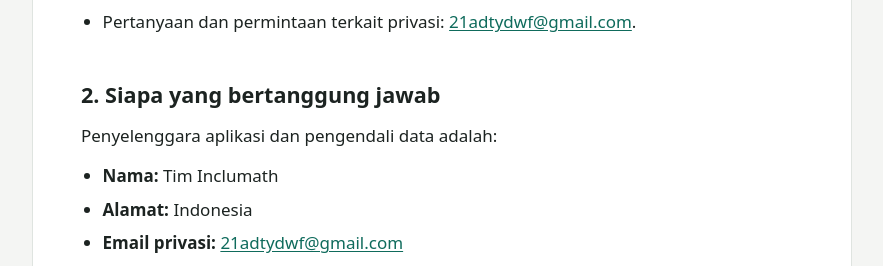
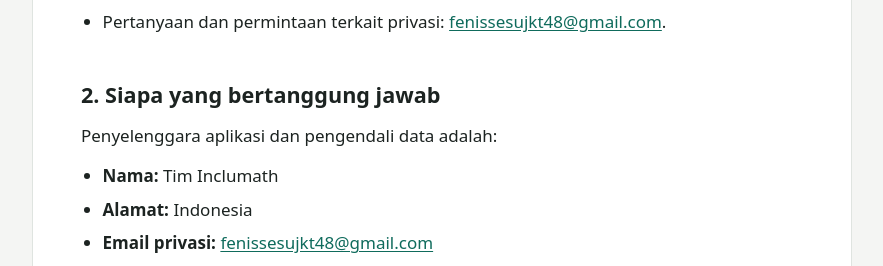
Before and after one commit to devinayeon/inclumath-privacy-policy, a plain HTML site: page index.html in a window 1280 px wide. Shown: the part 1125-1391 px from the top of the page, without its empty margins (198-1081 px from the left). Drawn offline with Linux system fonts and the light colour scheme.

Commit message:
Ganti email kontak privasi

```diff
--- a/index.html
+++ b/index.html
@@ -188,7 +188,7 @@
         <li><strong>ARCore / Google Play Services for AR</strong> (Google) &mdash; data teknis dan diagnostik saat fitur AR berjalan.</li>
       </ul>
     </li>
-    <li>Pertanyaan dan permintaan terkait privasi: <a href="mailto:21adtydwf@gmail.com">21adtydwf@gmail.com</a>.</li>
+    <li>Pertanyaan dan permintaan terkait privasi: <a href="mailto:fenissesujkt48@gmail.com">fenissesujkt48@gmail.com</a>.</li>
   </ul>
 
   <h2 id="pengendali">2. Siapa yang bertanggung jawab</h2>
@@ -196,7 +196,7 @@
   <ul>
     <li><strong>Nama:</strong> Tim Inclumath</li>
     <li><strong>Alamat:</strong> Indonesia</li>
-    <li><strong>Email privasi:</strong> <a href="mailto:21adtydwf@gmail.com">21adtydwf@gmail.com</a></li>
+    <li><strong>Email privasi:</strong> <a href="mailto:fenissesujkt48@gmail.com">fenissesujkt48@gmail.com</a></li>
   </ul>
   <p>Kami tidak memiliki server aplikasi sendiri dan tidak menyimpan basis data pengguna. Karena itu, sebagian besar data yang dijelaskan di bawah ini berada di perangkat Anda atau diproses langsung oleh penyedia komponen pihak ketiga.</p>
 
@@ -335,7 +335,7 @@
     <li>Keamanan data di perangkat tetap bergantung pada kunci layar, pembaruan sistem, dan praktik keamanan Anda.</li>
     <li>Aplikasi ini <strong>belum</strong> menjalani audit keamanan independen.</li>
   </ul>
-  <p>Tidak ada sistem yang sepenuhnya aman. Jika Anda menemukan masalah keamanan, hubungi kami melalui <a href="mailto:21adtydwf@gmail.com">21adtydwf@gmail.com</a>.</p>
+  <p>Tidak ada sistem yang sepenuhnya aman. Jika Anda menemukan masalah keamanan, hubungi kami melalui <a href="mailto:fenissesujkt48@gmail.com">fenissesujkt48@gmail.com</a>.</p>
 
   <h2 id="hak">9. Hak Anda</h2>
   <p>Sesuai Undang-Undang Nomor 27 Tahun 2022 tentang Pelindungan Data Pribadi dan ketentuan lain yang berlaku, Anda berhak untuk:</p>
@@ -348,7 +348,7 @@
     <li>mengajukan keberatan atas pemrosesan tertentu;</li>
     <li>mengajukan keluhan kepada lembaga pengawas pelindungan data pribadi.</li>
   </ul>
-  <p>Karena kami tidak menyimpan data pribadi di server, permintaan yang menyangkut data lokal dapat Anda lakukan sendiri melalui langkah pada bagian 7. Untuk permintaan lain, kirim email ke <a href="mailto:21adtydwf@gmail.com">21adtydwf@gmail.com</a> dengan subjek <strong>&ldquo;Permintaan Privasi Inclumath&rdquo;</strong>. Kami akan menanggapi dalam waktu yang wajar sesuai ketentuan yang berlaku. Kami mungkin meminta informasi tambahan secukupnya untuk memverifikasi permintaan, tanpa meminta data yang tidak relevan.</p>
+  <p>Karena kami tidak menyimpan data pribadi di server, permintaan yang menyangkut data lokal dapat Anda lakukan sendiri melalui langkah pada bagian 7. Untuk permintaan lain, kirim email ke <a href="mailto:fenissesujkt48@gmail.com">fenissesujkt48@gmail.com</a> dengan subjek <strong>&ldquo;Permintaan Privasi Inclumath&rdquo;</strong>. Kami akan menanggapi dalam waktu yang wajar sesuai ketentuan yang berlaku. Kami mungkin meminta informasi tambahan secukupnya untuk memverifikasi permintaan, tanpa meminta data yang tidak relevan.</p>
 
   <h2 id="audiens">10. Audiens dan privasi anak</h2>
   <p>Inclumath adalah game edukasi matematika yang <strong>ditujukan untuk remaja usia 13&ndash;17 tahun</strong>, termasuk remaja berkebutuhan khusus. Aplikasi ini <strong>tidak ditujukan untuk anak di bawah 13 tahun</strong>.</p>
@@ -366,7 +366,7 @@
     <li>mengatur izin kamera melalui pengaturan Android;</li>
     <li>mendampingi penggunaan fitur AR.</li>
   </ul>
-  <p>Kami tidak dengan sengaja mengumpulkan data pribadi anak di bawah 13 tahun. Apabila Anda mengetahui bahwa seorang anak di bawah 13 tahun menggunakan aplikasi ini, hubungi <a href="mailto:21adtydwf@gmail.com">21adtydwf@gmail.com</a> agar kami dapat membantu menjelaskan pengaturan privasi dan langkah penghapusan data lokal.</p>
+  <p>Kami tidak dengan sengaja mengumpulkan data pribadi anak di bawah 13 tahun. Apabila Anda mengetahui bahwa seorang anak di bawah 13 tahun menggunakan aplikasi ini, hubungi <a href="mailto:fenissesujkt48@gmail.com">fenissesujkt48@gmail.com</a> agar kami dapat membantu menjelaskan pengaturan privasi dan langkah penghapusan data lokal.</p>
   <p>Untuk pengguna di bawah 18 tahun, persetujuan atas pemrosesan yang dijelaskan pada bagian 3.3 dan 3.4 diberikan oleh orang tua atau wali.</p>
 
   <h2 id="keselamatan">11. Keselamatan penggunaan AR</h2>
@@ -390,7 +390,7 @@
   <h2 id="kontak">14. Kontak</h2>
   <p>
     <strong>Tim Inclumath</strong><br>
-    Email: <a href="mailto:21adtydwf@gmail.com">21adtydwf@gmail.com</a><br>
+    Email: <a href="mailto:fenissesujkt48@gmail.com">fenissesujkt48@gmail.com</a><br>
     Alamat: Indonesia
   </p>
   <p>Untuk pertanyaan tentang kebijakan ini atau permintaan terkait data pribadi, sertakan nama aplikasi (<strong>Inclumath</strong>) dan jelaskan permintaan Anda secara singkat.</p>
@@ -418,7 +418,7 @@
 
 <footer>
   <p>Halaman ini adalah kebijakan privasi resmi aplikasi Inclumath (<code>com.inclumath.app</code>).</p>
-  <p>Kontak: <a href="mailto:21adtydwf@gmail.com">21adtydwf@gmail.com</a></p>
+  <p>Kontak: <a href="mailto:fenissesujkt48@gmail.com">fenissesujkt48@gmail.com</a></p>
 </footer>
 </body>
 </html>
```
Also changed, not shown: 1 other file.
